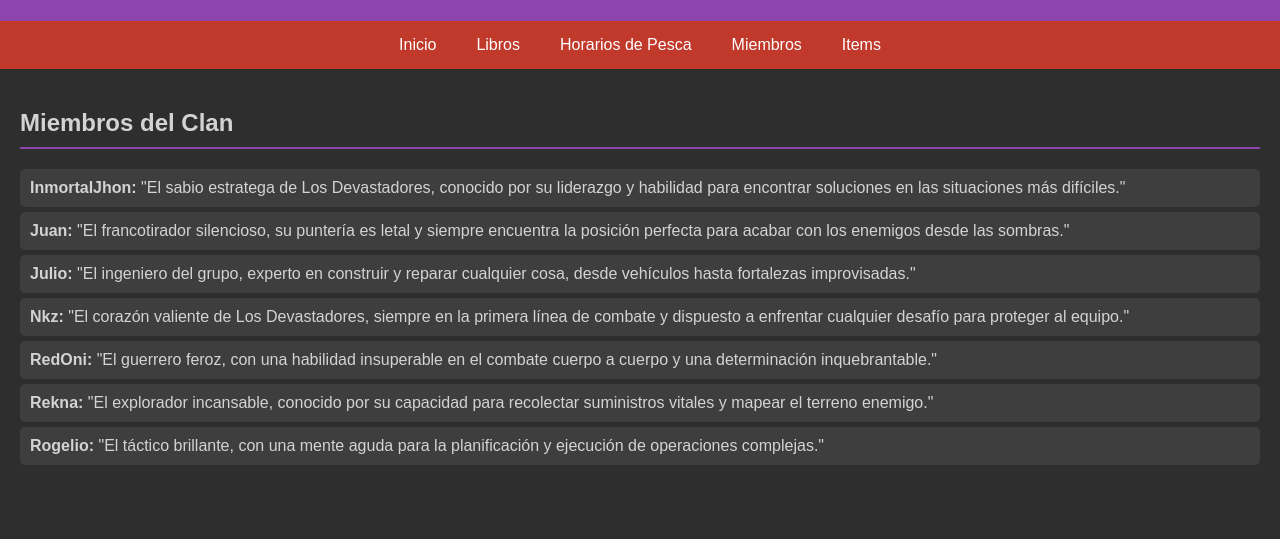
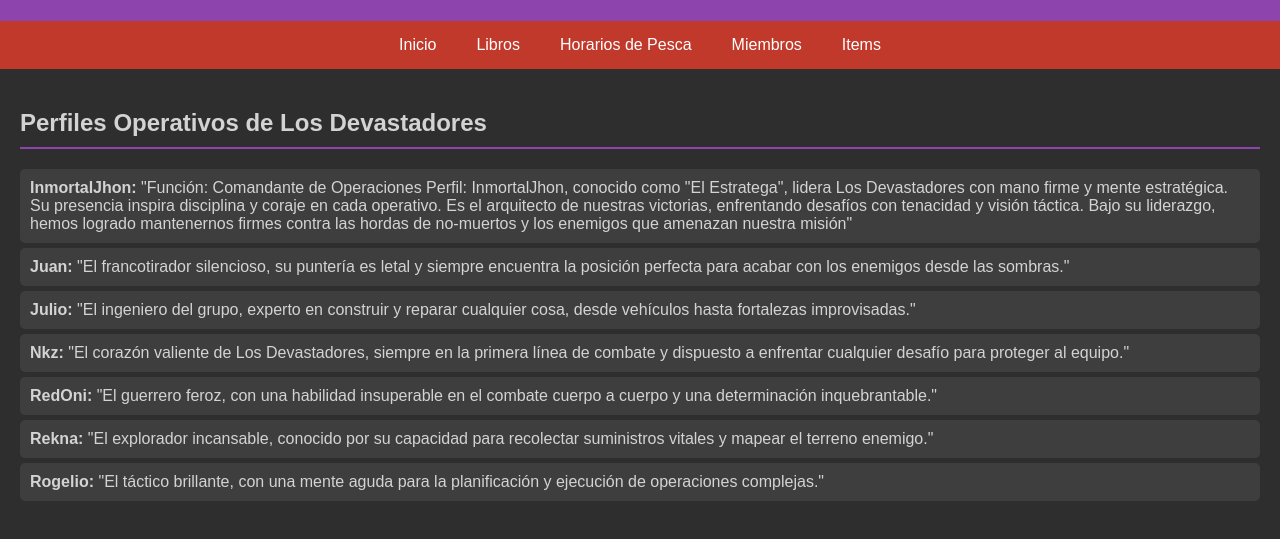
Before and after one commit to nkz112/nkz112.github.io, a plain HTML site: page index.html in a window 1280 px wide. Both pictures are taken after a click on the button "Miembros". Shown: the part 99-638 px from the top of the page. Drawn offline with Linux system fonts and the light colour scheme.

Commit message:
Update index.html

```diff
--- a/index.html
+++ b/index.html
@@ -99,7 +99,9 @@
     <div class="container">
         <div id="inicio" class="section">
             <h2>Bienvenidos a la página del clan Los Devastadores</h2>
-            <p>En un mundo devastado por los no-muertos y donde solo los más fuertes sobreviven, Los Devastadores emergen como un equipo militar letal, fusionando la disciplina militar con la ferocidad y el caos de un escenario al estilo Mad Max. Enfrentamos hordas de zombies y grupos rivales, reconstruyendo la civilización en cada batalla, protegiendo a los débiles y aniquilando a los enemigos con una precisión despiadada. Nuestra misión: sobrevivir, conquistar y devolver el orden a un mundo caótico.</p>
+            <p>En un mundo devastado por los no-muertos, donde solo los más fuertes sobreviven, emerge un equipo militar letal conocido como Los Devastadores. Con una disciplina férrea y la ferocidad de guerreros al estilo Mad Max, enfrentamos hordas interminables de zombies y grupos rivales despiadados. Nuestra misión es simple pero crucial: sobrevivir, conquistar y devolver el orden a un mundo caótico.
+
+Cada batalla es una oportunidad para reconstruir la civilización, proteger a los inocentes y aniquilar a nuestros enemigos con una precisión despiadada. Nos movemos como una unidad implacable, cada miembro aportando sus habilidades únicas para asegurar la victoria. Los Devastadores no solo luchamos por sobrevivir; luchamos para devolver la esperanza y restaurar la humanidad en un mundo donde la anarquía y el terror reinan. Somos la última línea de defensa, los héroes oscuros que la humanidad necesita.</p>
         </div>
         <div id="libros" class="section hidden">
             <h2>Libros</h2>
@@ -130,9 +132,10 @@
             </ul>
         </div>
         <div id="miembros" class="section hidden">
-            <h2>Miembros del Clan</h2>
+            <h2>Perfiles Operativos de Los Devastadores</h2>
             <ul>
-                <li><strong>InmortalJhon:</strong> "El sabio estratega de Los Devastadores, conocido por su liderazgo y habilidad para encontrar soluciones en las situaciones más difíciles."</li>
+                <li><strong>InmortalJhon:</strong> "Función: Comandante de Operaciones
+Perfil: InmortalJhon, conocido como "El Estratega", lidera Los Devastadores con mano firme y mente estratégica. Su presencia inspira disciplina y coraje en cada operativo. Es el arquitecto de nuestras victorias, enfrentando desafíos con tenacidad y visión táctica. Bajo su liderazgo, hemos logrado mantenernos firmes contra las hordas de no-muertos y los enemigos que amenazan nuestra misión"</li>
                 <li><strong>Juan:</strong> "El francotirador silencioso, su puntería es letal y siempre encuentra la posición perfecta para acabar con los enemigos desde las sombras."</li>
                 <li><strong>Julio:</strong> "El ingeniero del grupo, experto en construir y reparar cualquier cosa, desde vehículos hasta fortalezas improvisadas."</li>
                 <li><strong>Nkz:</strong> "El corazón valiente de Los Devastadores, siempre en la primera línea de combate y dispuesto a enfrentar cualquier desafío para proteger al equipo."</li>
```
